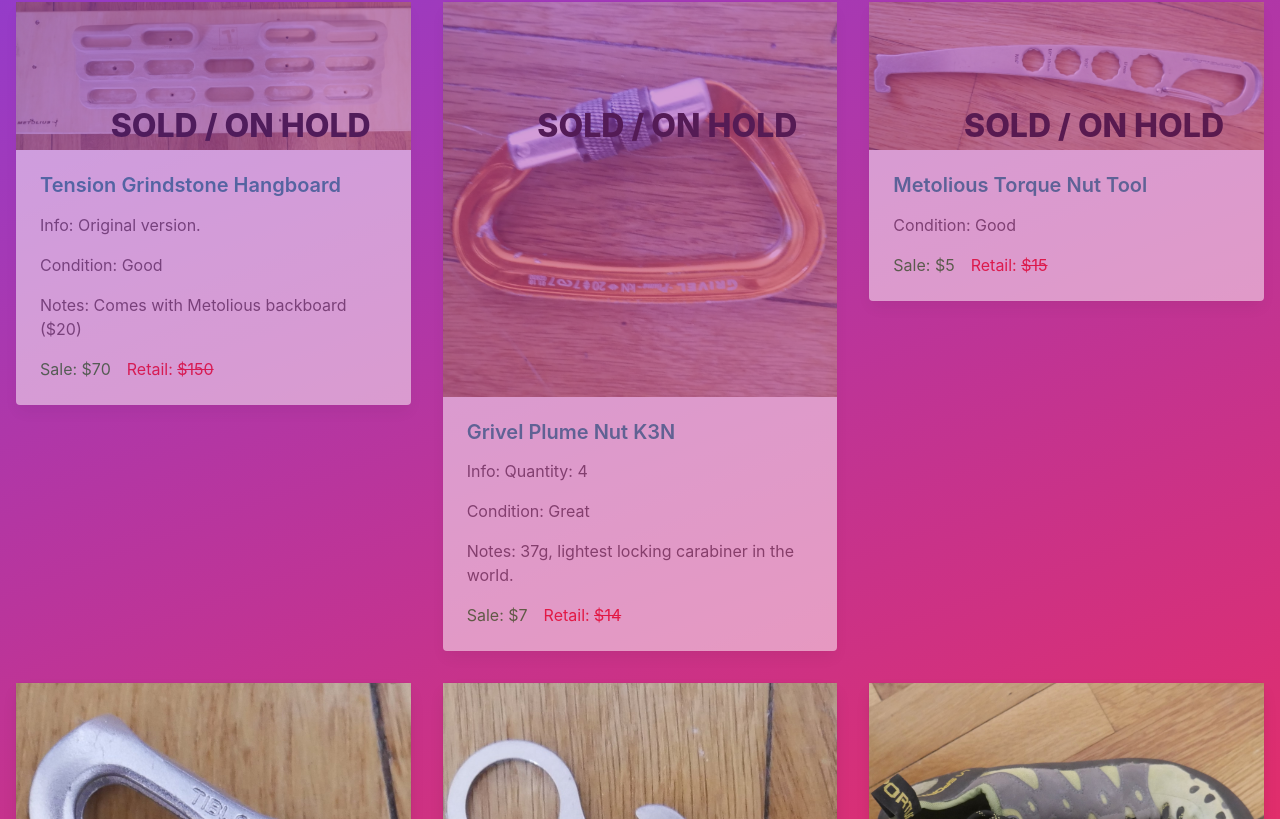
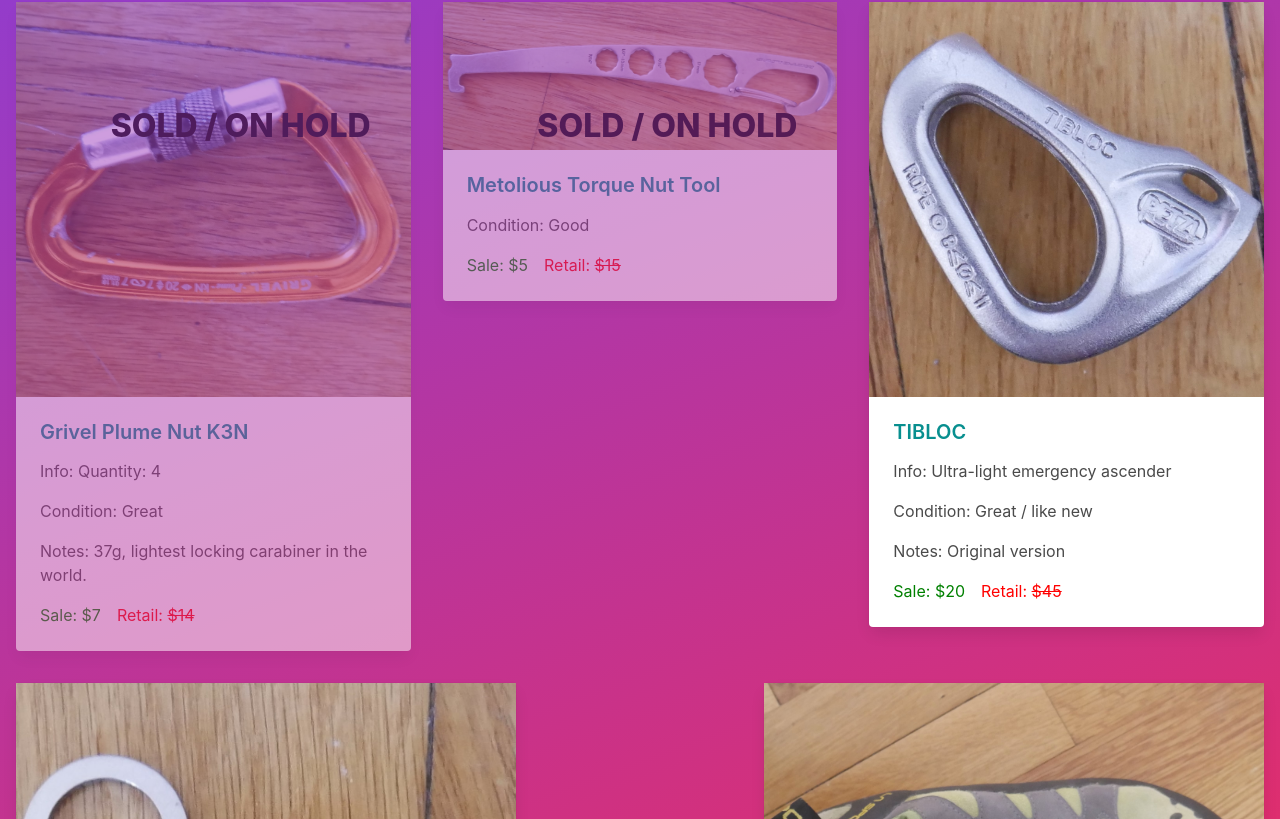
Before and after one commit to mountainsounds/second-wind, a Next.js app: page /rock in a window 1280 px wide. Shown: the part 741-1560 px from the top of the page. Built offline with nearby package versions, Linux system fonts and the light colour scheme.

Commit message:
status changes

```diff
--- a/data/rockItems.js
+++ b/data/rockItems.js
@@ -1,7 +1,6 @@
 import atcGuide from '@/public/rock/atcGuide.jpeg';
 import bdCams from '@/public/rock/bdCams.jpeg';
 import eldelridCarabiner from '@/public/rock/eldelridCarabiner.jpeg';
-import grindstone from '@/public/rock/grindstone.jpeg';
 import grivelPlume from '@/public/rock/grivelPlume.jpeg';
 import nutTool from '@/public/rock/nutTool.jpeg';
 import tibloc from '@/public/rock/tibloc.jpeg';
@@ -39,17 +38,6 @@
         notes: 'The lightest carabiner in the world.',
         salePrice: '$5 each',
         retailPrice: '$12 each',
-        status: 'sold'
-    },
-    {
-        image: grindstone,
-        link: 'https://www.tensionclimbing.com/product/grindstone-mk2/',
-        name: 'Tension Grindstone Hangboard',
-        info: 'Original version.',
-        condition: 'Good',
-        notes: 'Comes with Metolious backboard ($20)',
-        salePrice: '$70',
-        retailPrice: '$150',
         status: 'sold'
     },
     {
```
Also changed, not shown: data/winterItems.js (+0 -12 lines), public/rock/grindstone.jpeg (deleted), public/winter/marmotSleepingBag.jpeg (deleted).
